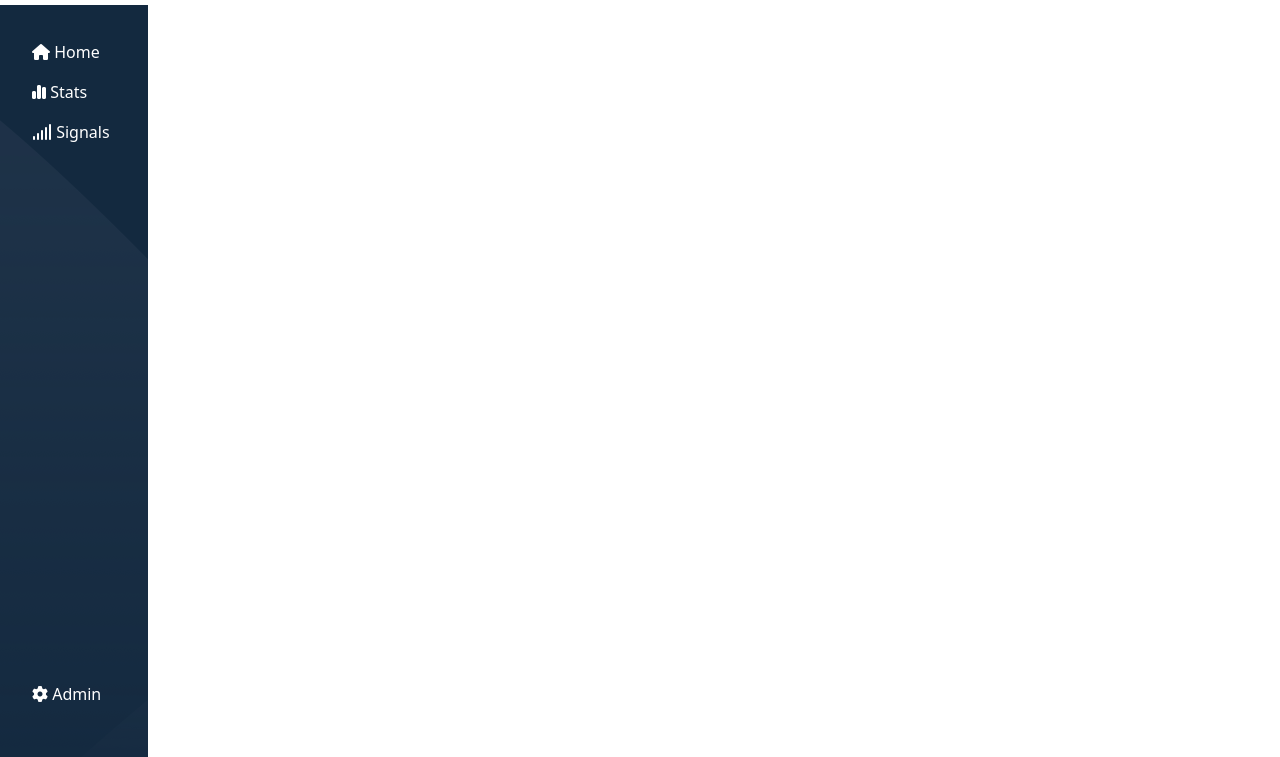
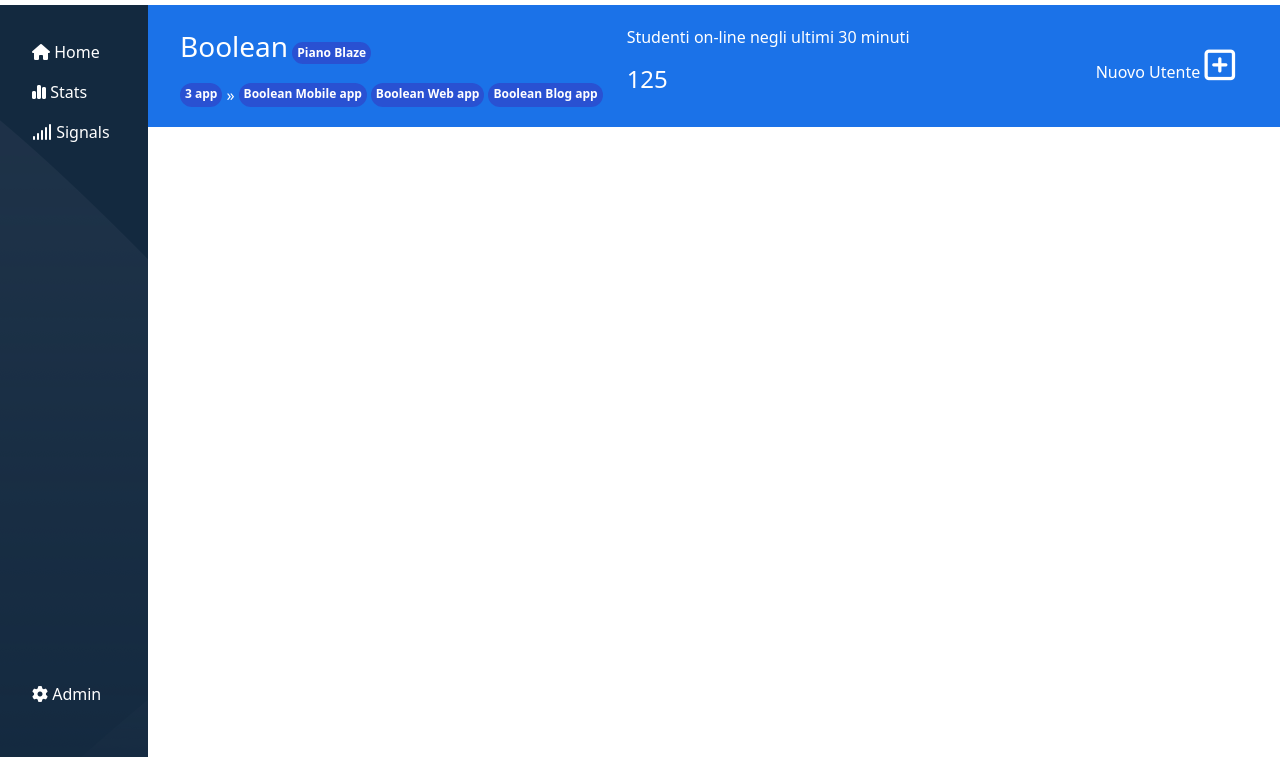
Before and after one commit to marypaduano/html-css-bootstrap-dashboard, a plain HTML site: page index.html in a window 1280 px wide. Shown: the part 43-800 px from the top of the page. Drawn offline with nearby package versions, Linux system fonts and the light colour scheme.

Commit message:
added count bar

```diff
--- a/css/style.css
+++ b/css/style.css
@@ -68,6 +68,33 @@
 	width: 50px;
 }
 
+.title{
+	font-size: 28px;
+}
+
+.countnav{
+	background-color: rgb(27, 114, 232);
+	color: white;
+	padding: 20px;
+}
+
+.badge{
+	background-color: rgba(53, 53, 192, 0.532);
+	padding: 5px;
+}
+
+.plus-btn{
+	color: white;
+	font-size: 35px;
+}
+
+.expand::before{
+	content: '\00BB';
+	display:block;
+	color: white;
+}
+
+
 @media  screen and (max-width: 575px) {
 
     .sidebar{
@@ -89,4 +116,14 @@
 	.item_icon > span{
 		display: none;
 	}
+
+	.reg_offcanvas{
+		order: -1;
+		justify-content: flex-start !important;
+		padding: 5px 0;
+	}
+
+	.row_countnav{
+		flex-direction: column;
+	}
 }
--- a/index.html
+++ b/index.html
@@ -91,6 +91,47 @@
         </aside>
 
         <main class="main-content">
+            <section class="countnav">
+                <div class="container">
+                    <div class="row row_countnav">
+                        <div class="col">
+                            <span class="title">Boolean</span>
+                            <span class="badge rounded-pill">Piano Blaze</span>
+                            <div class="row">
+                                <div class="col d-flex gy-3 gap-1">
+                                    <span class="badge rounded-pill">3 app</span>
+                                    <span class="expand"></span>
+                                    <span class="badge rounded-pill d-none d-sm-block">Boolean Mobile app</span>
+                                    <span class="badge rounded-pill d-none d-sm-block">Boolean Web app</span>
+                                    <span class="badge rounded-pill d-none d-sm-block">Boolean Blog app</span>
+                                    <span class="badge rounded-pill d-sm-none"> + </span>
+                                </div>
+                            </div>
+                        </div>
+                        <div class="col">
+                            <span>Studenti on-line negli ultimi 30 minuti</span>
+                            <h4 class="pt-3">125</h4>
+                        </div>
+                        <div class="col d-flex justify-content-end reg_offcanvas">
+
+                            <button class="btn text-white" type="button" data-bs-toggle="offcanvas" data-bs-target="#offcanvasRight" aria-controls="offcanvasRight">
+                                <span>Nuovo Utente</span>
+                                <i class="fa-regular fa-square-plus plus-btn"></i>
+                            </button>
+
+                            <div class="offcanvas offcanvas-end" tabindex="-1" id="offcanvasRight" aria-labelledby="offcanvasRightLabel">
+                                <div class="offcanvas-header">
+                                    <h5 class="offcanvas-title" id="offcanvasRightLabel">Offcanvas right</h5>
+                                    <button type="button" class="btn-close" data-bs-dismiss="offcanvas" aria-label="Close"></button>
+                                </div>
+                                <div class="offcanvas-body">
+                                    ...
+                                </div>
+                            </div>
+                        </div>
+                    </div>
+
+            </section>
 
         </main>
     </div>
```
